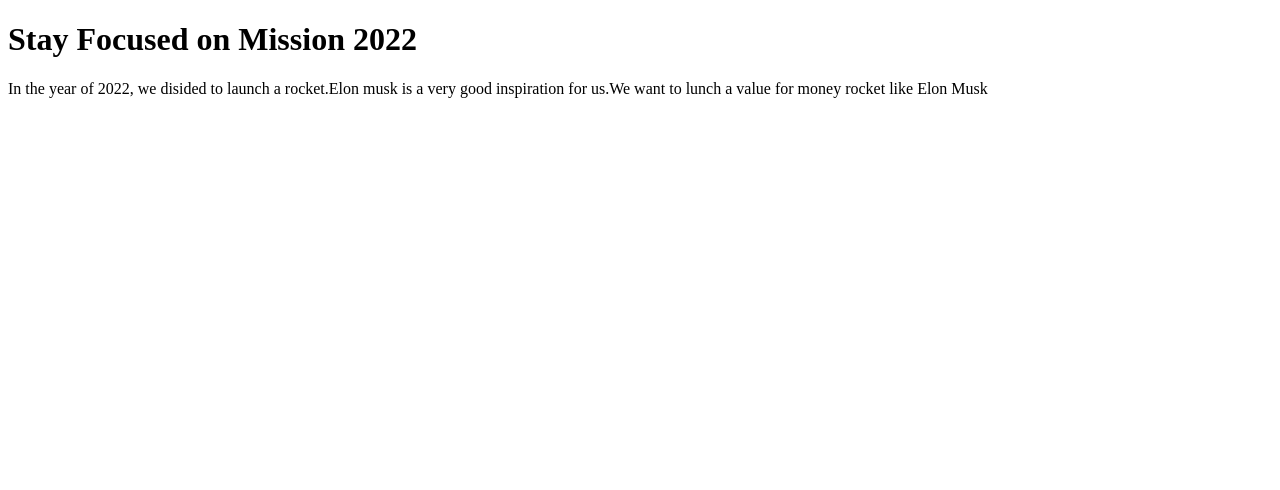
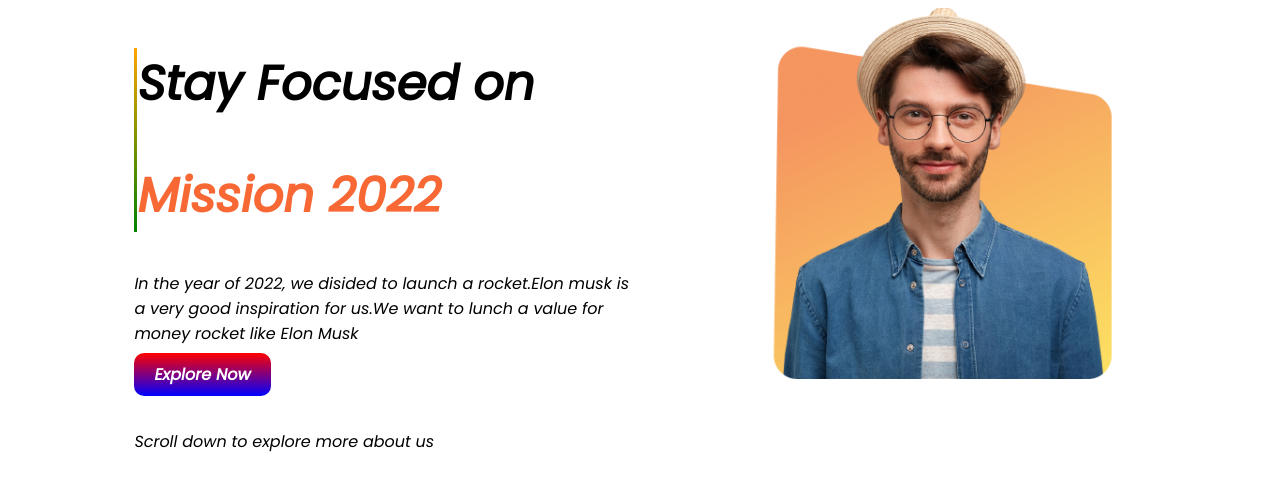
Before and after one commit to Tanvir170/mission-2022, a plain HTML site: page index.html in a window 1280 px wide. Drawn offline with Linux system fonts and the light colour scheme.

Commit message:
link added

```diff
--- a/index.html
+++ b/index.html
@@ -4,15 +4,28 @@
     <meta charset="UTF-8">
     <meta http-equiv="X-UA-Compatible" content="IE=edge">
     <meta name="viewport" content="width=device-width, initial-scale=1.0">
+    <title>Mission 2022</title>
     <link rel="preconnect" href="https://fonts.googleapis.com">
-<link rel="preconnect" href="https://fonts.gstatic.com" crossorigin>
-<link href="https://fonts.googleapis.com/css2?family=Poppins:ital@1&display=swap" rel="stylesheet">
-    <title>Mission 2022</title>
+    <link rel="preconnect" href="https://fonts.gstatic.com" crossorigin>
+    <link href="https://fonts.googleapis.com/css2?family=Poppins:ital@1&display=swap" rel="stylesheet">
     <link rel="stylesheet" href="style.css">
 </head>
 <body>
-    <h1>Stay Focused on Mission 2022</h1>
-    <p>In the year of 2022, we disided to launch a rocket.Elon musk is a very good inspiration for us.We want to lunch a value for money rocket like Elon Musk</p>
-
+    <section>
+        <div class="half-width">
+            <div class="border">
+                <h1>Stay Focused on</h1>
+                <h1 class="orange">Mission 2022</h1>
+            </div>
+            <p>In the year of 2022, we disided to launch a rocket.Elon musk is a very good inspiration for us.We want to lunch a value for money rocket like Elon Musk</p>
+            <a class="link-button" target="_blank" href="https://www.facebook.com/nttanvir.chowdhury/">Explore Now</a>
+            <div class="scroll-down">
+                <p>Scroll down to explore more about us</p>
+            </div>
+        </div>
+        <div class="half-width">
+            <img src="images/person/person-1.png" alt="">
+        </div>
+    </section>
 </body>
 </html>
--- a/style.css
+++ b/style.css
@@ -0,0 +1,35 @@
+body{
+    font-family: 'Poppins', sans-serif;
+}
+section{
+    display: flex;
+}
+.half-width{
+    width: 50%;
+    padding-left: 10%;
+}
+.half-width img{
+    width: 70%;
+}
+h1{
+    font-size: 300%;
+}
+.border{
+    border-left: 3px solid;
+    border-image: linear-gradient(orange, green);
+    border-image-slice: 1;
+}
+.orange{
+    color: rgb(247, 104, 53);
+}
+.link-button{
+    text-decoration: none;
+    background-image: linear-gradient(red, blue);
+    padding: 10px 20px;
+    color: white;
+    font-weight: 700;
+    border-radius: 10px;
+}
+.scroll-down{
+    padding-top: 5%;
+}
```
